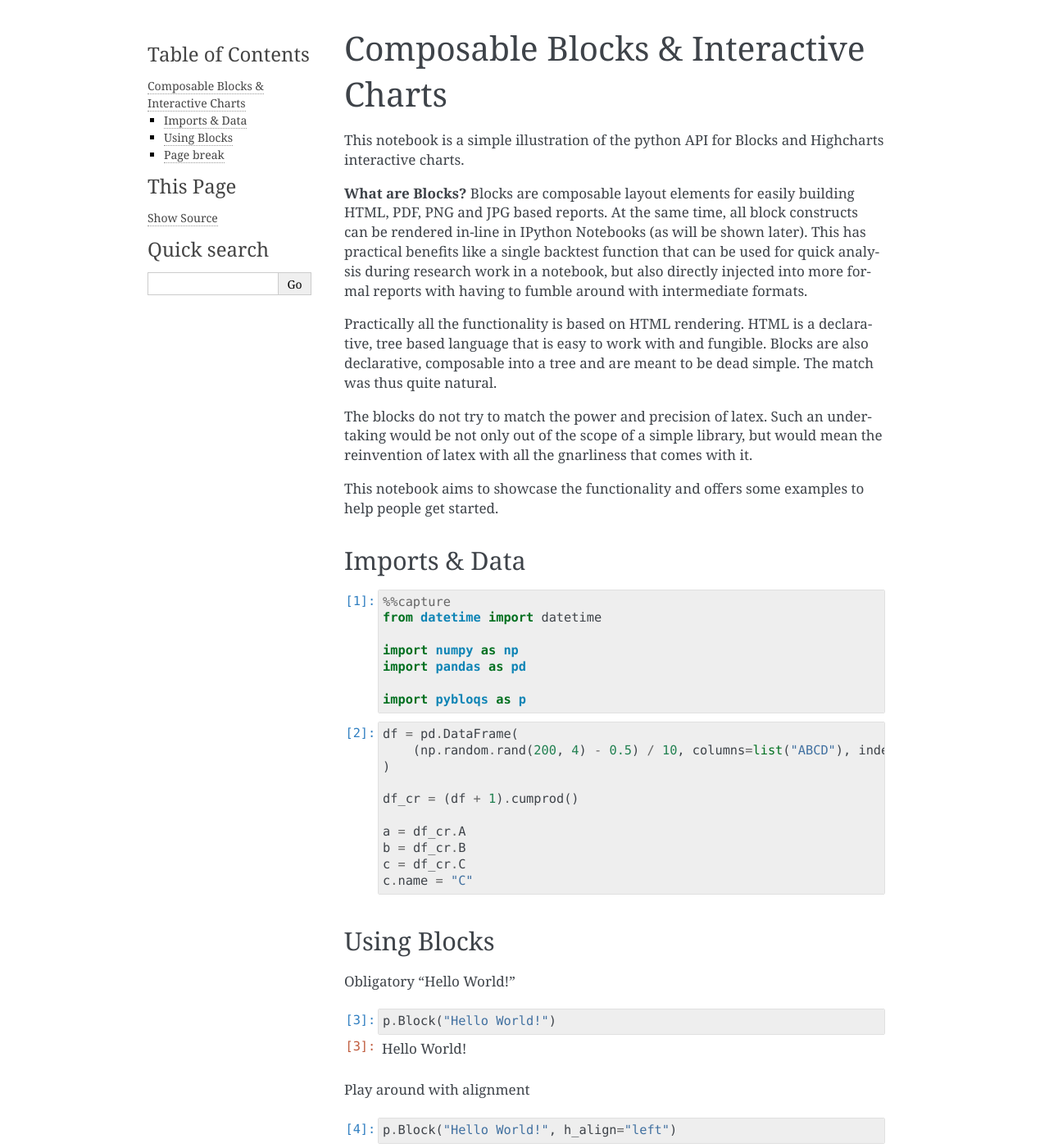
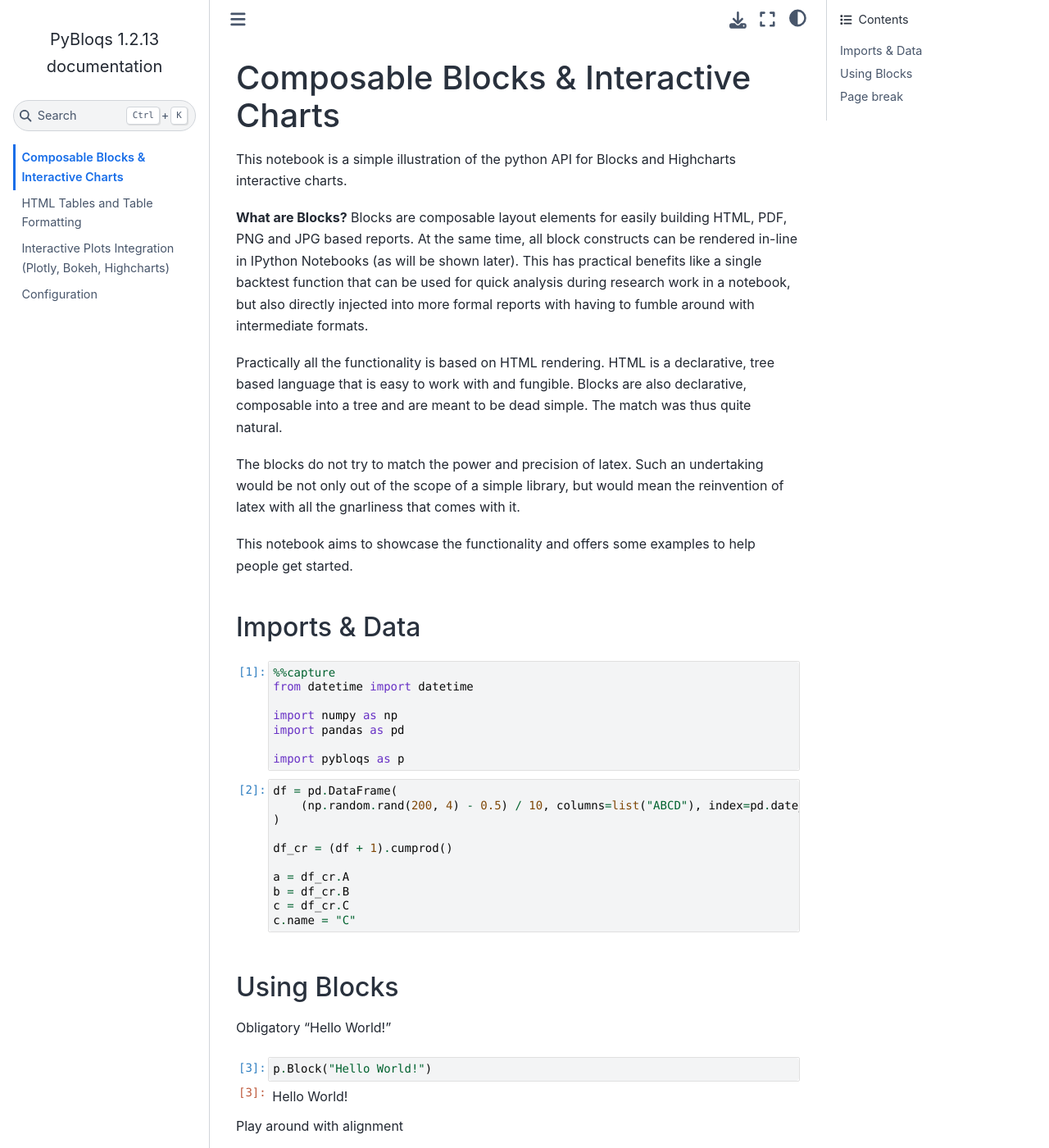
Before and after one commit to man-group/PyBloqs, a Sphinx documentation site: the page built from docs/source/examples.ipynb, in a window 1280 px wide and 1400 px high. Shown: the whole window at 82% size. Built offline with Sphinx 7.4.7 and the Sphinx Book theme 1.1.4, drawn with Linux system fonts in a browser that asks for light colours; some of the changed text lies outside the part shown.

Commit message:
Use book theme for documentation

```diff
--- a/docs/source/conf.py
+++ b/docs/source/conf.py
@@ -115,7 +115,7 @@ todo_include_todos = True
 
 # The theme to use for HTML and HTML Help pages.  See the documentation for
 # a list of builtin themes.
-html_theme = "alabaster"
+html_theme = "sphinx_book_theme"
 
 # Theme options are theme-specific and customize the look and feel of a theme
 # further.  For a list of options available for each theme, see the
--- a/docs/source/requirements.txt
+++ b/docs/source/requirements.txt
@@ -12,3 +12,4 @@ future
 html5lib
 plotly
 bokeh
+sphinx-book-theme
```
